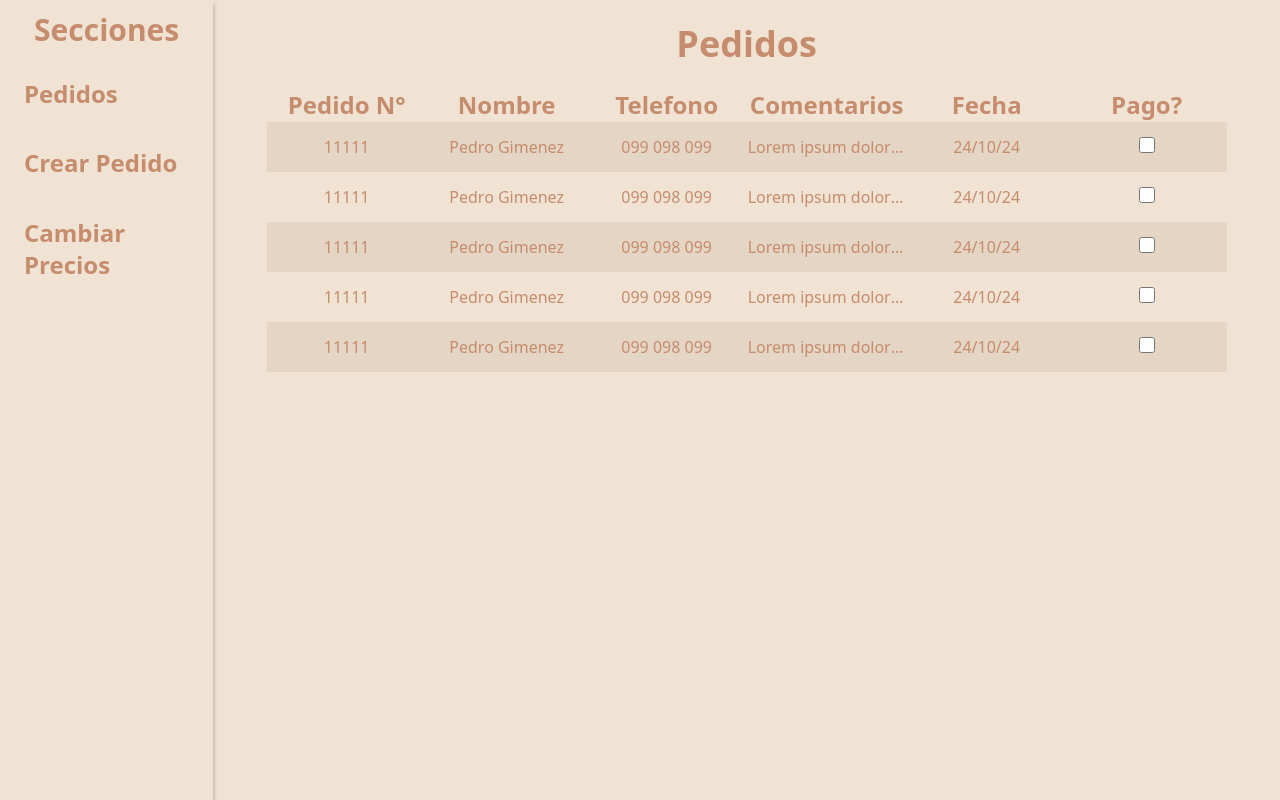
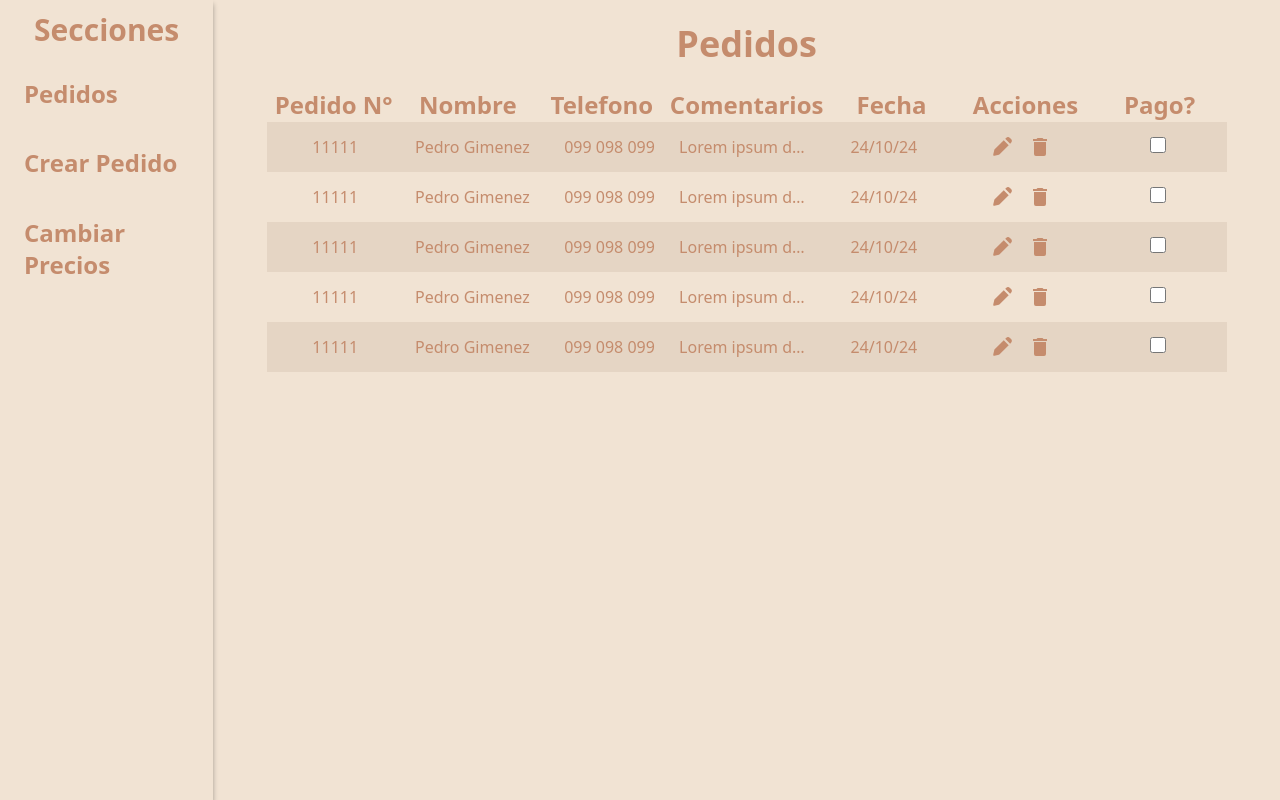
Before and after one commit to lucasmoauro/Uchi-admin, a React (Vite) app: page / in a window 1280 px wide. Built offline with nearby package versions, Linux system fonts and the light colour scheme.

Commit message:
UPDATE: Acciones en tabla de pedidos

```diff
--- a/src/components/table/TableRow.tsx
+++ b/src/components/table/TableRow.tsx
@@ -11,6 +11,17 @@ export const TableRow = () => {
 				amet facere.
 			</td>
 			<td className="flex-1">24/10/24</td>
+			<td className="flex-1 items-center justify-center flex">
+				<div className="flex justify-evenly w-8/12 items-center">
+					<span className="cursor-pointer">
+						<img src="/pencilEdit.svg" alt="" className="h-6" />
+					</span>
+
+					<span className="cursor-pointer">
+						<img src="/trashcan.svg" alt="" className="h-6" />
+					</span>
+				</div>
+			</td>
 			<td className="flex-1">
 				<input
 					type="checkbox"
--- a/src/pages/MainPage.tsx
+++ b/src/pages/MainPage.tsx
@@ -1,4 +1,4 @@
-import { TableRow } from "../components/table/tableRow";
+import { TableRow } from "../components/table/TableRow";
 
 const thRow = [
 	{
@@ -15,6 +15,9 @@ const thRow = [
 	},
 	{
 		title: "Fecha",
+	},
+	{
+		title: "Acciones",
 	},
 	{
 		title: "Pago?",
```
Also changed, not shown: public/pencilEdit.svg (added), public/trashcan.svg (added).
